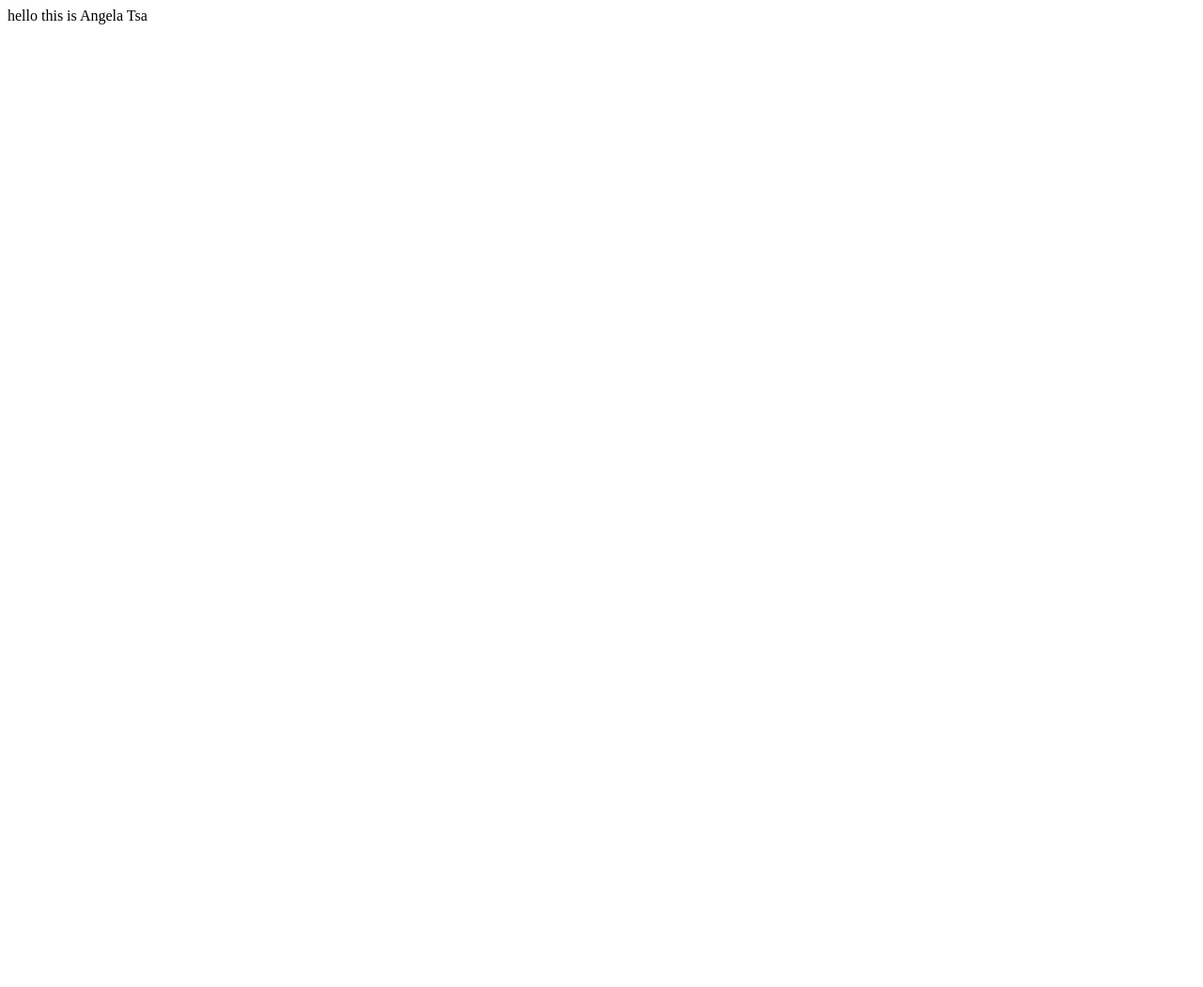
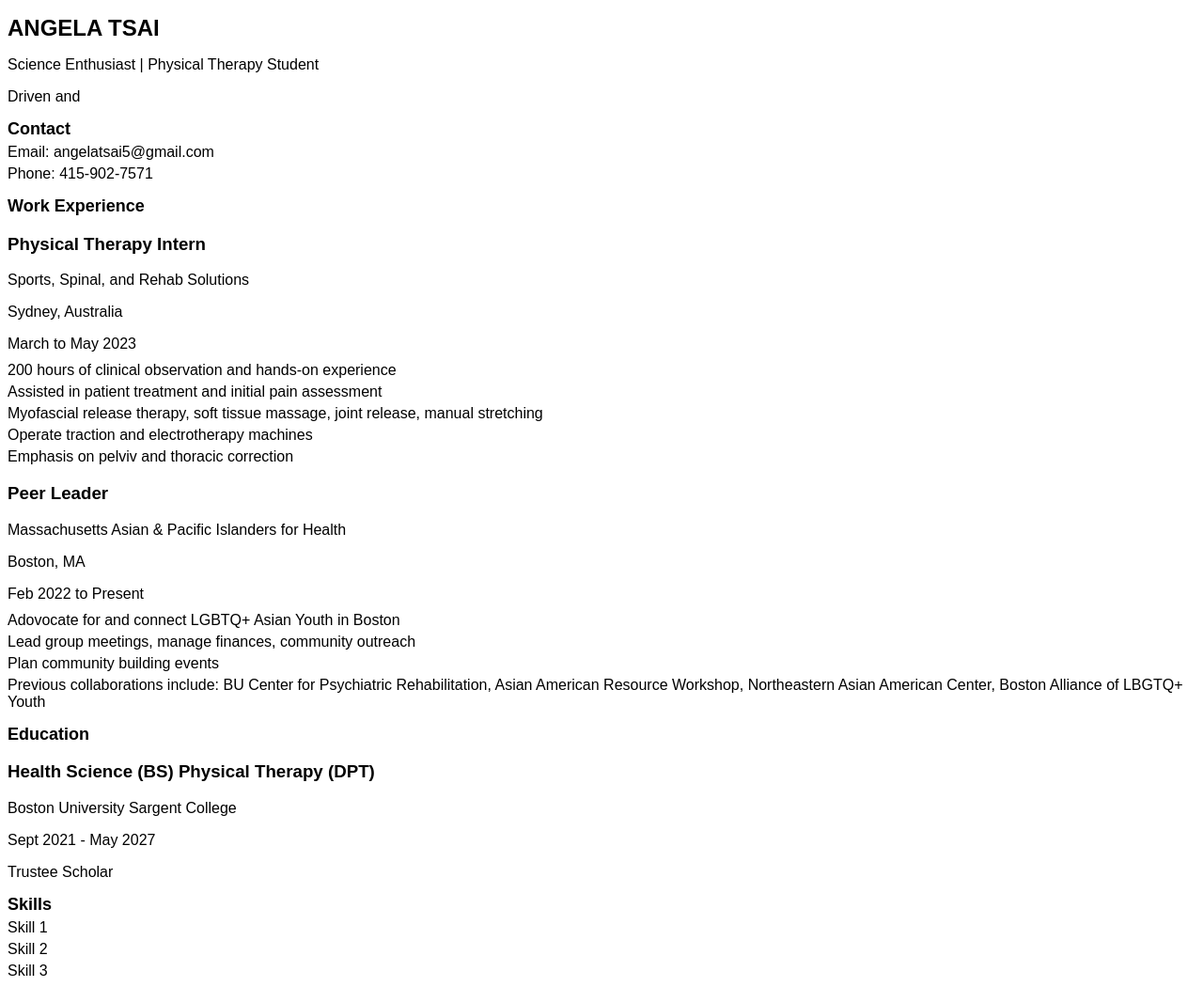
Before and after one commit to angelatsai5/resume, a plain HTML site: page index.html in a window 1280 px wide. Shown: the whole page at 94% size. Before the commit the page ends 800 px from the top, so only its background shows below. Drawn offline with Linux system fonts and the light colour scheme.

Commit message:
Update index.html

```diff
--- a/index.html
+++ b/index.html
@@ -1,3 +1,92 @@
+<!DOCTYPE html>
 <html>
-    hello this is Angela Tsa
+<head>
+  <title>Resume</title>
+  <style>
+    body {
+      font-family: Arial, sans-serif;
+    }
+    h1 {
+      font-size: 24px;
+      margin-bottom: 10px;
+    }
+    h2 {
+      font-size: 18px;
+      margin-bottom: 5px;
+    }
+    p {
+      margin-bottom: 10px;
+    }
+    ul {
+      margin: 0;
+      padding: 0;
+      list-style-type: none;
+    }
+    li {
+      margin-bottom: 5px;
+    }
+  </style>
+</head>
+<body>
+  <h1>ANGELA TSAI</h1>
+  <p>Science Enthusiast | Physical Therapy Student</p>
+  <p id="about"></p>
+
+  <h2>Contact</h2>
+  <ul>
+    <li>Email: angelatsai5@gmail.com</li>
+    <li>Phone: 415-902-7571</li>
+  </ul>
+
+  <h2>Work Experience</h2>
+  <ul>
+    <li>
+      <h3>Physical Therapy Intern</h3>
+      <p>Sports, Spinal, and Rehab Solutions</p>
+      <p>Sydney, Australia</p>
+      <p>March to May 2023</p>
+      <ul>
+        <li>200 hours of clinical observation and hands-on experience</li>
+        <li>Assisted in patient treatment and initial pain assessment</li>
+        <li>Myofascial release therapy, soft tissue massage, joint release, manual stretching</li>
+        <li>Operate traction and electrotherapy machines</li>
+        <li>Emphasis on pelviv and thoracic correction</li>
+      </ul>
+    </li>
+      <h3>Peer Leader</h3>
+      <p>Massachusetts Asian & Pacific Islanders for Health
+      <p>Boston, MA</p>
+      <p>Feb 2022 to Present</p>
+    <ul>
+      <li>Adovocate for and connect LGBTQ+ Asian Youth in Boston</li>
+      <li>Lead group meetings, manage finances, community outreach </li>
+      <li>Plan community building events</li>
+      <li>Previous collaborations include: BU Center for Psychiatric Rehabilitation, Asian American Resource Workshop, Northeastern Asian American Center, Boston Alliance of LBGTQ+ Youth</li>
+    </ul>
+    <!-- Add more work experience items as needed -->
+  </ul>
+
+  <h2>Education</h2>
+  <ul>
+    <li>
+      <h3>Health Science (BS) Physical Therapy (DPT)</h3>
+      <p>Boston University Sargent College</p>
+      <p>Sept 2021 - May 2027</p>
+      <p>Trustee Scholar</p>
+    </li>
+    <!-- Add more education items as needed -->
+  </ul>
+
+  <h2>Skills</h2>
+  <ul>
+    <li>Skill 1</li>
+    <li>Skill 2</li>
+    <li>Skill 3</li>
+  </ul>
+  <script>
+    // JavaScript code to set the About section content
+    var about = "Driven and";
+    document.getElementById("about").textContent = about;
+  </script>
+</body>
 </html>
```
